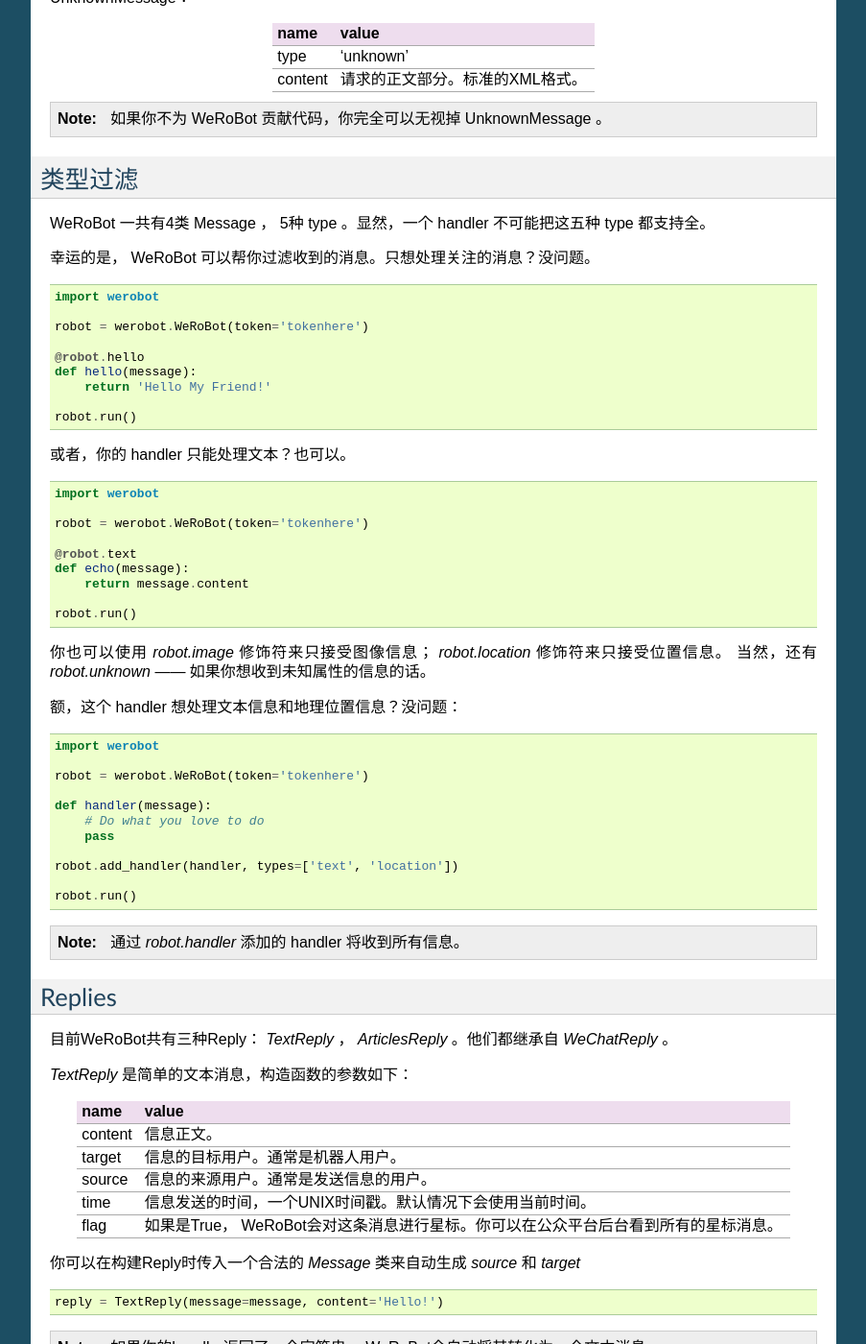
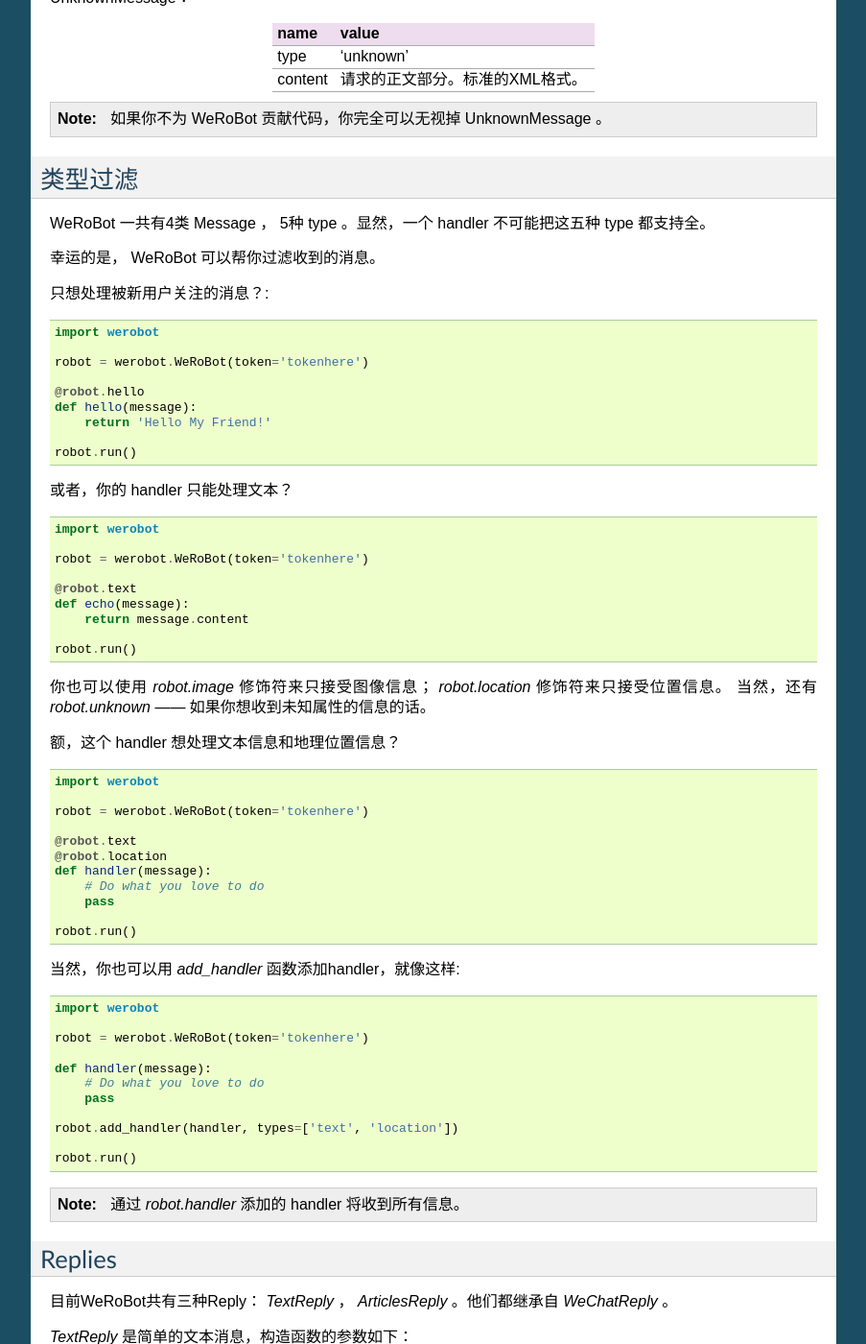
Before and after one commit to offu/WeRoBot, a Sphinx documentation site: the page built from docs/index.rst, in a window 1280 px wide and 1400 px high, scrolled down 1608 px. Shown: the whole window at 96% size, without its empty margins (198-1101 px from the left). Built offline with Sphinx 7.4.7, drawn with Linux system fonts in a browser that asks for light colours.

Commit message:
update doc

```diff
--- a/docs/index.rst
+++ b/docs/index.rst
@@ -105,7 +105,9 @@
 --------------
 WeRoBot 一共有4类 Message ， 5种 type 。显然，一个 handler 不可能把这五种 type 都支持全。
 
-幸运的是， WeRoBot 可以帮你过滤收到的消息。只想处理关注的消息？没问题。 ::
+幸运的是， WeRoBot 可以帮你过滤收到的消息。
+
+只想处理被新用户关注的消息？::
 
     import werobot
 
@@ -132,7 +134,21 @@
 你也可以使用 `robot.image` 修饰符来只接受图像信息； `robot.location` 修饰符来只接受位置信息。
 当然，还有 `robot.unknown` —— 如果你想收到未知属性的信息的话。
 
-额，这个 handler 想处理文本信息和地理位置信息？没问题： ::
+额，这个 handler 想处理文本信息和地理位置信息？ ::
+
+    import werobot
+
+    robot = werobot.WeRoBot(token='tokenhere')
+
+    @robot.text
+    @robot.location
+    def handler(message):
+        # Do what you love to do
+        pass
+
+    robot.run()
+
+当然，你也可以用 `add_handler` 函数添加handler，就像这样::
 
     import werobot
 
```
Also changed, not shown: other parts of docs/index.rst (+1 -1 lines).
